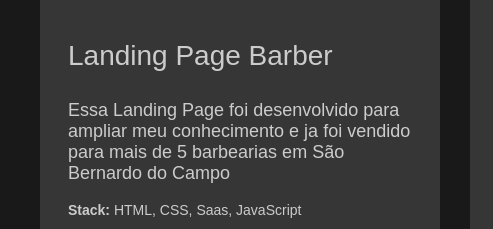
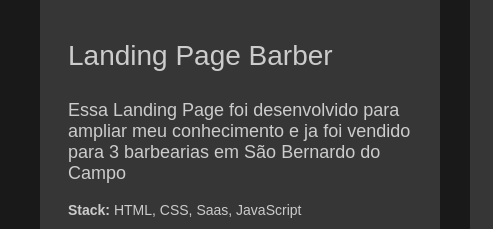
Before and after one commit to erickwork04/portfolio-pessoal, a plain HTML site: page index.html in a window 1280 px wide. Shown: the part 2183-2412 px from the top of the page, 0-493 px from the left. Drawn offline with Linux system fonts and the light colour scheme.

Commit message:
i changed a text

```diff
--- a/index.html
+++ b/index.html
@@ -111,7 +111,7 @@
                     <img class="img-developer" src="./assets/logo-Barbearia.png" alt="Projeto Barbearia Erick de Paula" />
                     <div class="info-card-project">
                         <h3>Landing Page Barber </h3>
-                        <p> Essa Landing Page foi desenvolvido para ampliar meu conhecimento e ja foi vendido para mais de 5 barbearias em São Bernardo do Campo </p>
+                        <p> Essa Landing Page foi desenvolvido para ampliar meu conhecimento e ja foi vendido para 3 barbearias em São Bernardo do Campo </p>
                         <div class="legend-project">
                             <p><span>Stack:</span> HTML, CSS, Saas, JavaScript</p>
                         </div>
```
